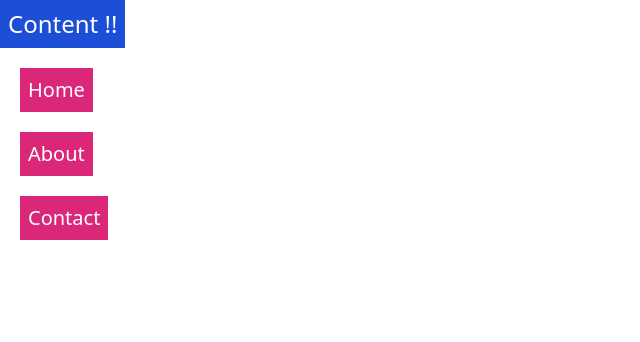
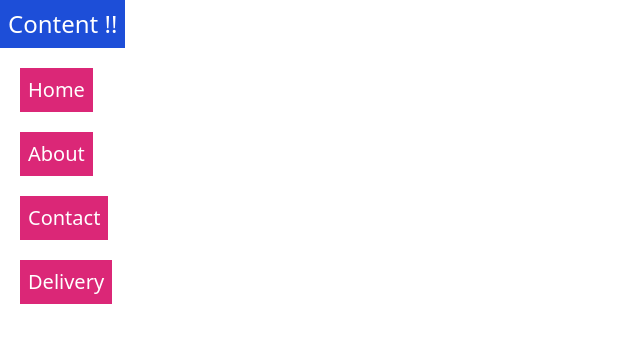
Before and after one commit to abi4679553/usestate, a React (Create React App) app: page / in a window 1280 px wide. Shown: the top 342 px of the page, without its empty margins (0-640 px from the left). Built offline with nearby package versions, Linux system fonts and the light colour scheme.

Commit message:
update About.js

```diff
--- a/src/components/About.js
+++ b/src/components/About.js
@@ -7,6 +7,7 @@ const About = () => {
       <p className='text-xl bg-pink-600 text-white w-fit p-2 m-5'>Home</p>
       <p className='text-xl bg-pink-600 text-white w-fit p-2 m-5'>About</p>
       <p className='text-xl bg-pink-600 text-white w-fit p-2 m-5'>Contact</p>
+      <p className='text-xl bg-pink-600 text-white w-fit p-2 m-5'>Delivery</p>
 
     </div>
   )
```
